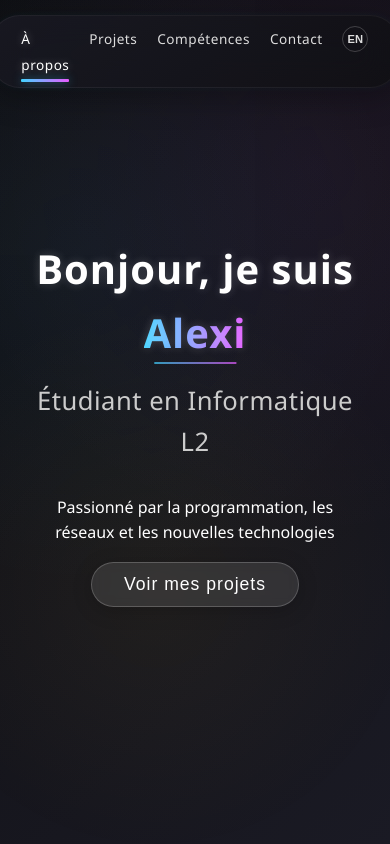
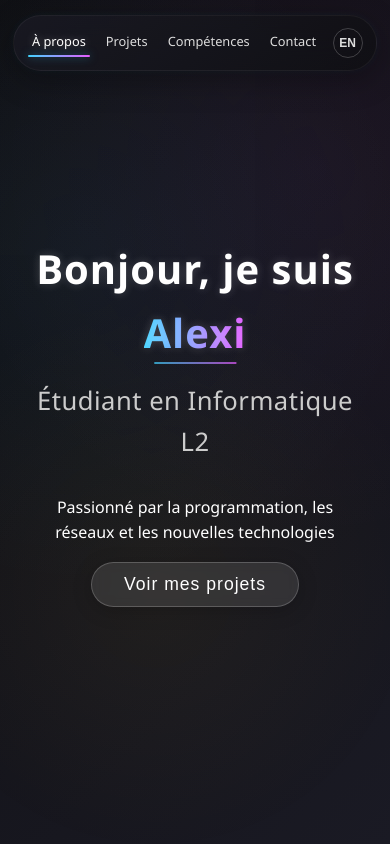
Before and after one commit to Tyziryx/Portfolio, a React (Create React App) app: page / in a window 390 px wide. Shown: the top 844 px of the page. Built offline with nearby package versions, Linux system fonts and the light colour scheme.

Commit message:
update navbar

```diff
--- a/src/components/Header/Header.css
+++ b/src/components/Header/Header.css
@@ -144,7 +144,7 @@
   box-shadow: 0 0 8px rgba(66, 211, 255, 0.5);
 }
 
-/* Animation pour mobile */
+/* Animation pour mobile - solution agrandie */
 @media (max-width: 768px) {
   .header {
     top: 15px;
@@ -164,32 +164,58 @@
   }
 
   .island-navigation ul {
-    padding: 10px 20px;
+    padding: 12px 18px; /* Augmenté de 8px 12px à 12px 18px */
     border-radius: 30px;
+    justify-content: center;
+    max-width: 95%;
   }
 
   .island-navigation li {
-    margin: 0 10px;
+    margin: 0 6px; /* Augmenté de 0 4px à 0 6px */
   }
 
   .island-navigation a {
-    font-size: 0.85rem;
-    padding: 6px 0;
+    font-size: 0.8rem; /* Augmenté de 0.65rem à 0.8rem */
+    padding: 5px 4px; /* Augmenté de 4px 1px à 5px 4px */
+    letter-spacing: 0;
+    white-space: nowrap;
+  }
+
+  .language-toggle {
+    width: 26px; /* Augmenté de 22px à 26px */
+    height: 26px; /* Augmenté de 22px à 26px */
+    font-size: 0.75rem; /* Augmenté de 0.65rem à 0.75rem */
+    padding: 0;
+  }
+
+  .language-selector {
+    margin-left: 6px; /* Augmenté de 4px à 6px */
   }
 }
 
-/* Pour les très petits écrans */
+/* Pour les très petits écrans, conservons des dimensions légèrement plus petites */
 @media (max-width: 380px) {
   .island-navigation ul {
-    padding: 8px 15px;
+    padding: 10px 15px; /* Augmenté mais reste plus petit que la taille moyenne */
   }
 
   .island-navigation li {
-    margin: 0 5px;
+    margin: 0 4px;
   }
 
   .island-navigation a {
-    font-size: 0.75rem;
+    font-size: 0.7rem; /* Augmenté de 0.6rem à 0.7rem */
+    padding: 4px 2px;
+    letter-spacing: 0;
+  }
+
+  /* Réduire spécifiquement le texte pour À propos en français */
+  html[lang="fr"] .island-navigation a[href="#about"] span {
+    display: none;
+  }
+
+  html[lang="fr"] .island-navigation a[href="#about"]::before {
+    content: 'À prop.';
   }
 }
 
@@ -225,11 +251,3 @@
   outline: none;
   box-shadow: 0 0 0 2px rgba(66, 211, 255, 0.5);
 }
-
-@media (max-width: 768px) {
-  .language-toggle {
-    width: 26px;
-    height: 26px;
-    font-size: 0.7rem;
-  }
-}
--- a/src/components/Header/Header.jsx
+++ b/src/components/Header/Header.jsx
@@ -76,7 +76,7 @@ function Header() {
               className={activeSection === 'about' ? 'active' : ''}
               onClick={(e) => handleNavClick(e, 'about')}
             >
-              {t('header.about')}
+              <span>{t('header.about')}</span>
             </a>
           </li>
           <li>
```
